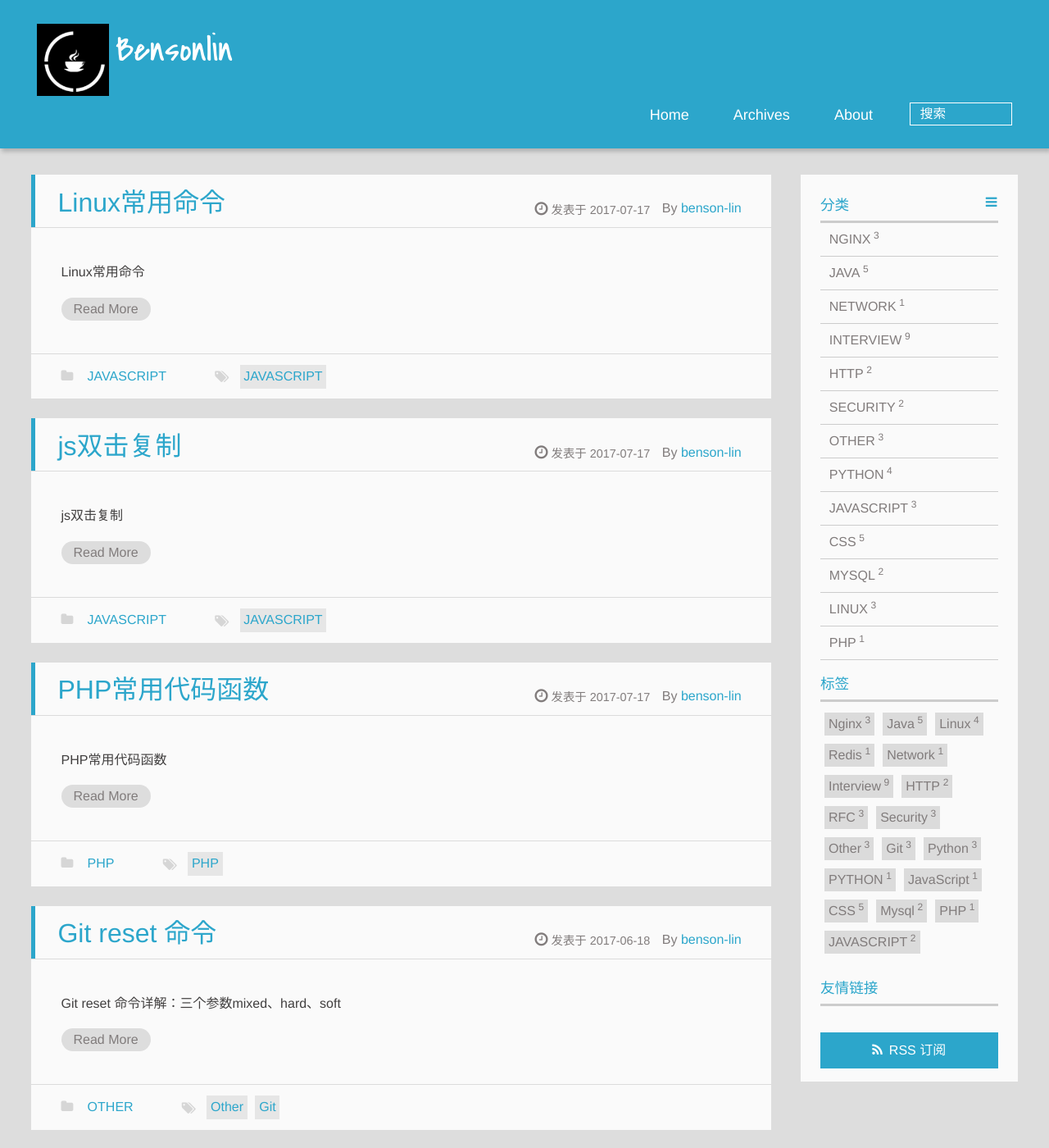
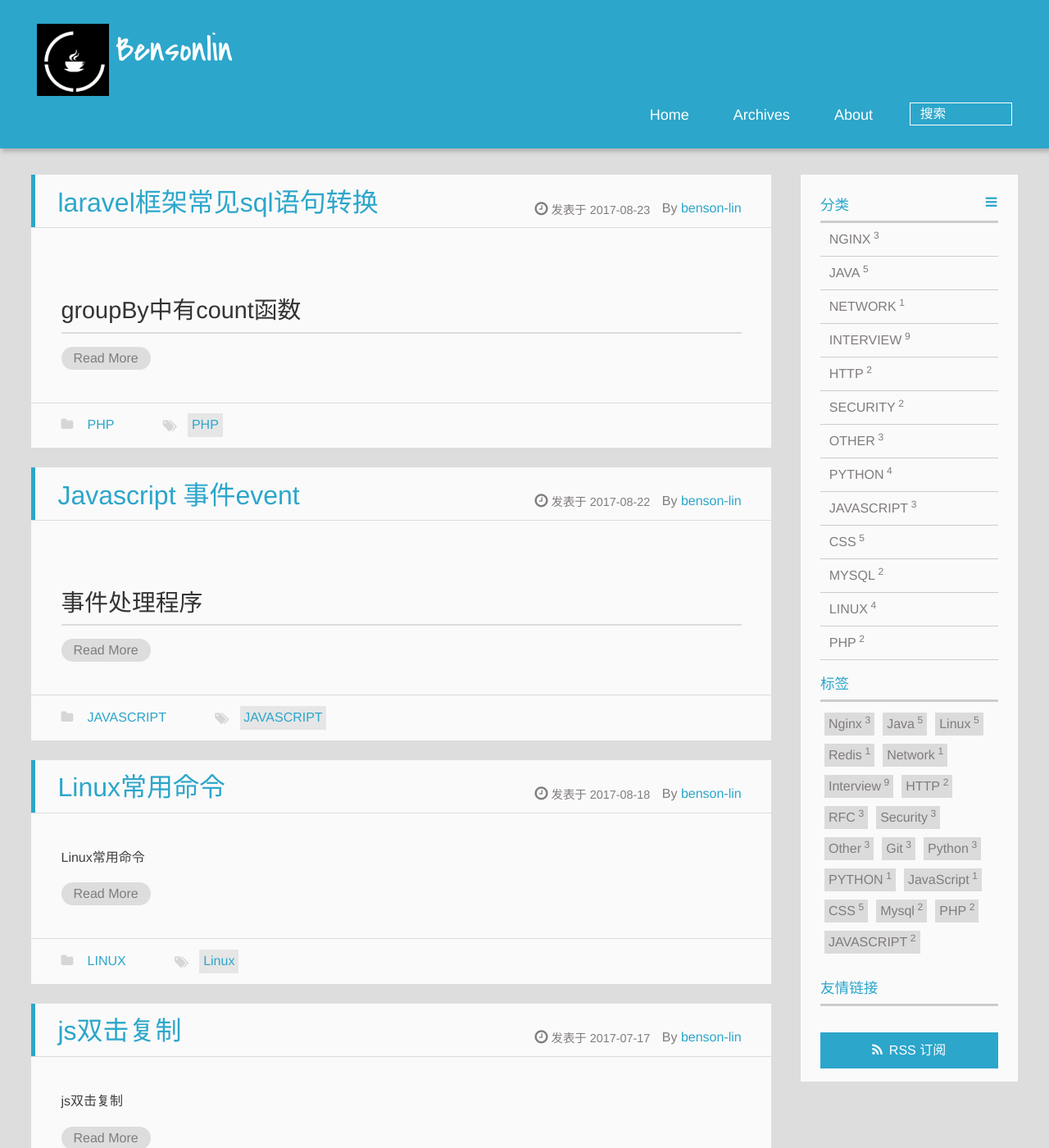
Before and after one commit to benson-lin/benson-lin.github.io, a Jekyll site: the page built from index.html, in a window 1280 px wide and 1400 px high. Shown: the whole window at 82% size. Built offline with Jekyll 4.4.1, drawn with Linux system fonts in a browser that asks for light colours; Markdown is read by kramdown in place of the engine named in the settings; the list of posts is cut into pages by our own code; some of the changed lines change nothing that is shown; some of the changed text lies outside the part shown.

Commit message:
php 常见代码

````diff
--- a/_posts/2017-08-18-linux-cmd.md
+++ b/_posts/2017-08-18-linux-cmd.md
@@ -1,10 +1,10 @@
 ---
 title: "Linux常用命令"
 layout: post
-date: 2017-07-17
+date: 2017-08-18
 tags:
-- JAVASCRIPT
-categories: JAVASCRIPT
+- Linux
+categories: LINUX
 blog: true
 excerpt: Linux常用命令
 ---
--- /dev/null
+++ b/_posts/2017-08-22-front-note.md
@@ -0,0 +1,54 @@
+---
+title: "Javascript 事件event"
+layout: post
+date: 2017-08-22
+tags:
+- JAVASCRIPT
+categories: JAVASCRIPT
+blog: true
+---
+
+## 事件处理程序
+
+1. HTML 事件处理程序：如在btn标签上直接添加 onclick 事件
+2. DOM0 级事件处理程序，如下面的1，获取标签后添加 on... 事件，跨浏览器优势。
+3. DOM2 级事件处理程序，如下面的2，通过 addEventListener 添加事件
+4. IE 事件处理程序，通过 attachEvent 添加事件
+
+
+### onclick 和 btn.addEventListener('click',  { /* do stuff here*/ }) 区别
+
+```js
+//1
+var h = document.getElementById('a');
+h.onclick = donothing1;
+h.onclick = donothing2;
+
+//2
+h.addEventListener('click', donothing3);
+h.addEventListener('click', donothing4);
+```
+
+- 新的onclick会覆盖原来已存在的onclick事件，而 addEventListener 只会添加；
+- IE9以下（不包括IE9）不支持addEventListener，需要改为attachEvent('onclick', function() { /* do stuff here*/ });而onclick任何浏览器都可以
+- addEventListener 只能用 removeEventListener 移除 (detachEvent)，且是函数也必须相同，或者说成函数引用一定要相同，写成一样不代表就是同一个函数。
+
+```js
+	var btn = document.getElementById(“myBtn”);
+	btn.addEventListener(“click”, function(){//this指向btn，attachEvent 的this却是指向window
+		alert(this.id);
+	}, false);
+	//other code here
+	btn.removeEventListener(“click”, function(){ //won’t work!不发挥作用
+		alert(this.id);
+	}, false);
+
+	//要像下面这样子才行
+	var btn = document.getElementById(“myBtn”);
+	var handler = function(){
+		alert(this.id);
+	};
+	btn.addEventListener(“click”, handler, false);
+	//other code here
+	btn.removeEventListener(“click”, handler, false); //works!
+```
--- /dev/null
+++ b/_posts/2017-08-23-laravel-orm-use.md
@@ -0,0 +1,114 @@
+---
+title: "laravel框架常见sql语句转换"
+layout: post
+date: 2017-08-23
+tags:
+tags:
+- PHP
+categories: PHP
+blog: true
+---
+
+## groupBy中有count函数
+
+
+```php
+//下面的sql记录了某人的在某个时间段内某种操作一共有分别有多少个
+// select operator, operation, count(operation) from mou_table where operate_time>'2017-08-23 00:00:00' and operate_time<'2017-08-23 23:59:59' group by operator, operation;
+
+$records = MouModel::select('operator', 'operation', DB::raw('count(operation) as count'))
+                ->where('operate_time', '>', $start)
+                ->where('operate_time', '<', $end)
+                ->groupBy('operator', 'operation')->get()->toArray();
+
+```
+
+
+## 使用源生的sql语句
+
+```php
+use Illuminate\Support\Facades\DB;
+
+$sqlQuery = 'select ...';
+DB::connection('connection')->select($sqlQuery);
+
+MouModel::whereRaw($whereRaw);
+```
+
+## 批量删除操作
+
+```php
+	MouModel::whereIn('id', $ids)->delete();
+```
+
+## 有则插入，没有则更新
+
+```php
+//如果有id则更新remark和时间
+   MouModel::updateOrCreate([
+		'id' => $id,
+	],[
+		'time' => timetostr(time()),
+		'remark' => $remark,
+	]);
+```
+
+
+## 拿第一条
+
+```php
+$record = MouModel::where('time', '<', $time)->orderBy('time', 'desc')->first();
+//拿到字段后可以直接通过->拿值，要提前用isEmpty判断是否有值
+echo $record->name;
+```
+
+## 所有查询条件都可选技巧，多model服用同样查询条件
+
+```php
+$builder = MouModel1::whereRaw('1 = 1');
+switch ($type) {
+	case 0: $builder = MouModel1::whereRaw('1 = 1');break;
+	case 1: $builder = MouModel2::whereRaw('1 = 1');break;
+	case 2: $builder = MouModel3::whereRaw('1 = 1');break;
+
+}
+
+if (!empty($id))  $builder->where('id', $id);
+```
+
+## 分页
+
+```php
+$result = MouModel1::whereIn('id', $ids)->paginate($length)->toArray();
+//获取data和total
+$data = $result['data'];
+$total = $result['total'];
+
+//Paginator::setCurrentPage(2);设置某一页
+//返回的数据如下
+{
+   "total": 50,
+   "per_page": 15,
+   "current_page": 1,
+   "last_page": 4,
+   "next_page_url": "http://laravel.app?page=2",
+   "prev_page_url": null,
+   "from": 1,
+   "to": 15,
+   "data":[
+        {
+            // Result Object
+        },
+        {
+            // Result Object
+        }
+   ]
+}
+
+//或者
+$limit = $input['limit'];
+$skip = ($input['page'] - 1) * $limit;
+$model = $model->where('...', '');
+$data = $model->skip($skip)->take($limit)->get()->toArray();
+$count = $model->count();
+```
````
